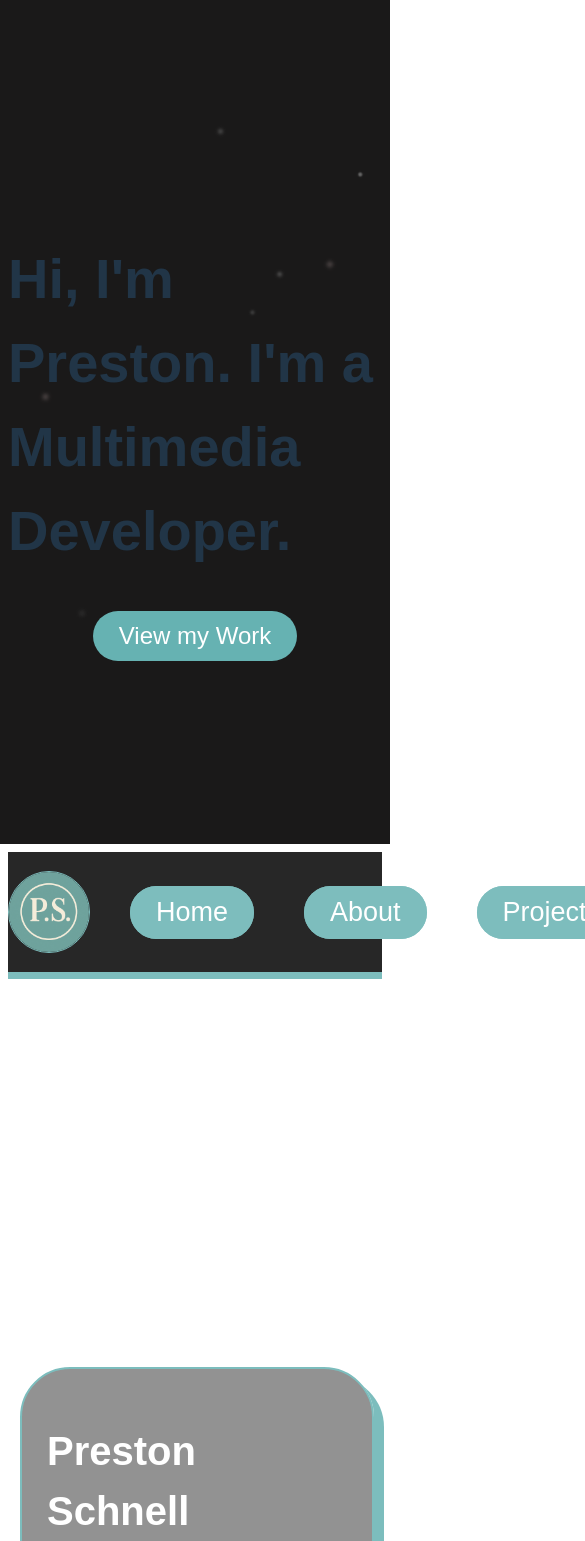
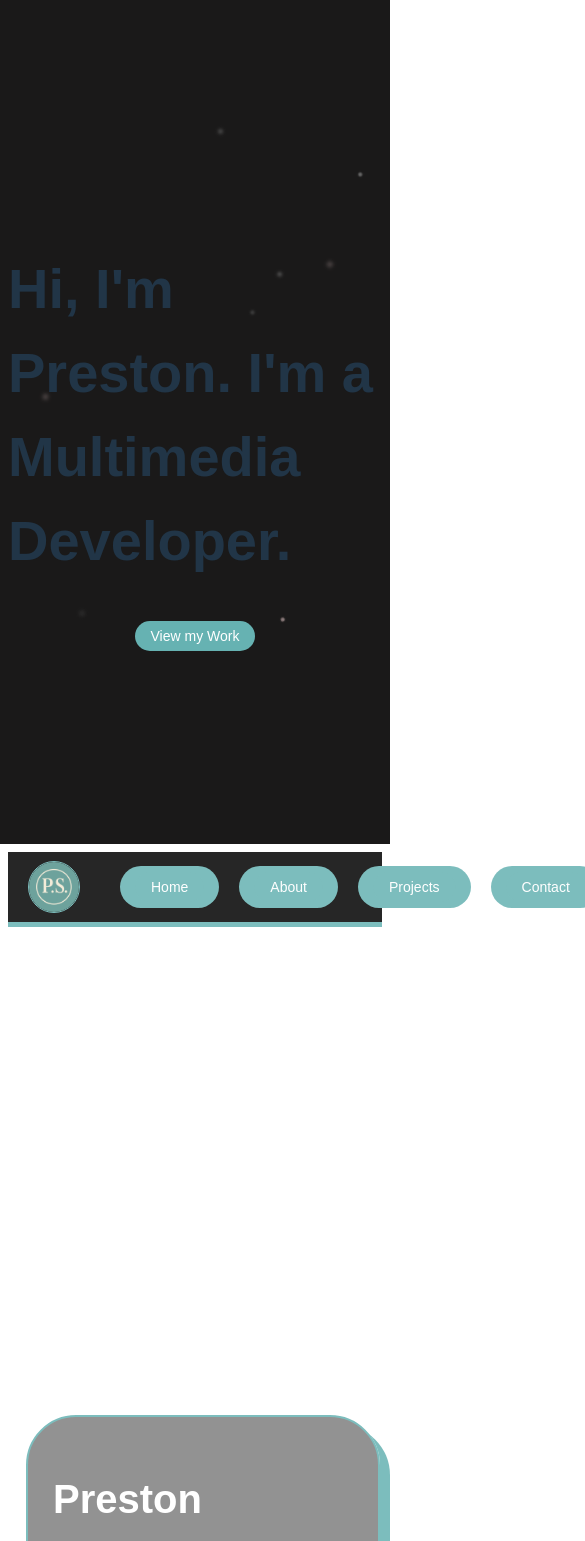
Before and after one commit to prestonschnell/Portfolio_App, a React (Vite) app: page / in a window 390 px wide. Shown: the top 1541 px of the page, 585 px wide, since content can reach past the window. Built offline with nearby package versions, Linux system fonts and the light colour scheme; a web font is replaced by a local one.

Commit message:
Made progress towards full mobile responsiveness. Will work on more tomorrow.

```diff
--- a/src/components/About.css
+++ b/src/components/About.css
@@ -7,10 +7,11 @@ flex-direction: column;
 gap: 12rem;
 justify-content: space-evenly;
 align-items: center;
-border: 2px solid white;
+/* border: 2px solid white; */
 animation: appear linear;
 animation-timeline: view();
-animation-range: entry 80% cover 30%;
+animation-range: entry 80% cover 20%;
+margin-top: 100px
 }
 
 @keyframes appear {
@@ -73,24 +74,27 @@ align-items: center;
 /* border-radius: 50px; */
 background-color: rgba(0, 0, 0, 0.5);
 color: white;
-/* border: 2px solid white; */
-box-shadow: 0px 5px #66b2b2;
+border: 5px solid #66b2b2;
+/* box-shadow: 5px 5px #66b2b2; */
 /* margin-bottom: 500px; */
 }
 
 
-#stack-header {
-    font-size: 40px;
+.stack-header {
+    height: 50px;
+    width: 100vw;
+    font-size: 20px;
     text-decoration: underline #66b2b2;
-    border: 2px solid white;
-    /* text-decoration: underline #66b2b2 ; */
+    /* border: 2px solid white; */
+    text-align: center;
 }
 
 
 .stack-icons {
-    height: 500px;
-    width: 2000px;
-    max-width: 100%;
+    height: 100%;
+    max-height: 100vh;
+    width: 100%;
+    max-width: 100vw;
     display: grid;
      overflow: hidden;
     grid-template-columns: repeat(6, 100px);
--- a/src/components/About.jsx
+++ b/src/components/About.jsx
@@ -24,9 +24,9 @@ const About = () => {
             <img src={profile} alt="Profile Picture" />
             <p>Welcome to my page! My name is Preston and I'm a creative problem solver with a background in 3D art, full stack development, and self-taught software engineering. I’m drawn to the space where visuals, logic, and AI come together, whether it’s building sleek interfaces, writing clean code, or exploring how machine learning works under the surface. Over the years, I’ve balanced full-time work and study while teaching myself programming, graphics, and the math behind intelligent systems. The journey hasn’t been linear, but it’s made me adaptable, detail-focused, and committed to growth. Right now, I’m building tools that combine design and engineering, with long-term goals in SaaS, freelancing, and launching startups.</p>
         </div>
-        {/* <Headers headers="Softwares" /> */}
+        <div className='stack-header'><h1>Software Proficiency</h1></div>
         <div className="stack-container">
-          {/* <h1 id="stack-header">Software Proficiency</h1> */}
+
           <div className="stack-icons">
             <Stack icon={htmlIcon} framework="HTML" />
             <Stack icon={css} framework="CSS" />
--- a/src/components/Nav.css
+++ b/src/components/Nav.css
@@ -49,3 +49,31 @@ button {
     padding: 10px 25px;
     border-radius: 100px;
 }
+
+@media (max-width: 600px) {
+  .nav-bar {
+    height: 70px;
+    padding: 0 20px;
+    box-shadow: 0px 3px #66b2b2;
+  }
+
+  .logo {
+    height: 100px;
+    width: 100px;
+  }
+
+  .logo img {
+    height: 50px;
+  }
+
+  .buttons {
+    gap: 20px;
+    font-size: 14px;
+  }
+
+  .buttons li,
+  button {
+    padding: 6px 15px;
+    font-size: 14px;
+  }
+}
--- a/src/components/Projects.css
+++ b/src/components/Projects.css
@@ -1,5 +1,5 @@
 .projects-container {
-max-height: 100vh;
+/* max-height: 100vh; */
 height: 100%;
 max-width: 100vw;
 width: 100%;
@@ -82,7 +82,7 @@ border-radius: 20px;
 
 .project-info {
 min-width:300px;
-max-width: 500px;
+max-width: 600px;
 width: 50%;
 max-height: fit-content;
 background-color: black;
```
